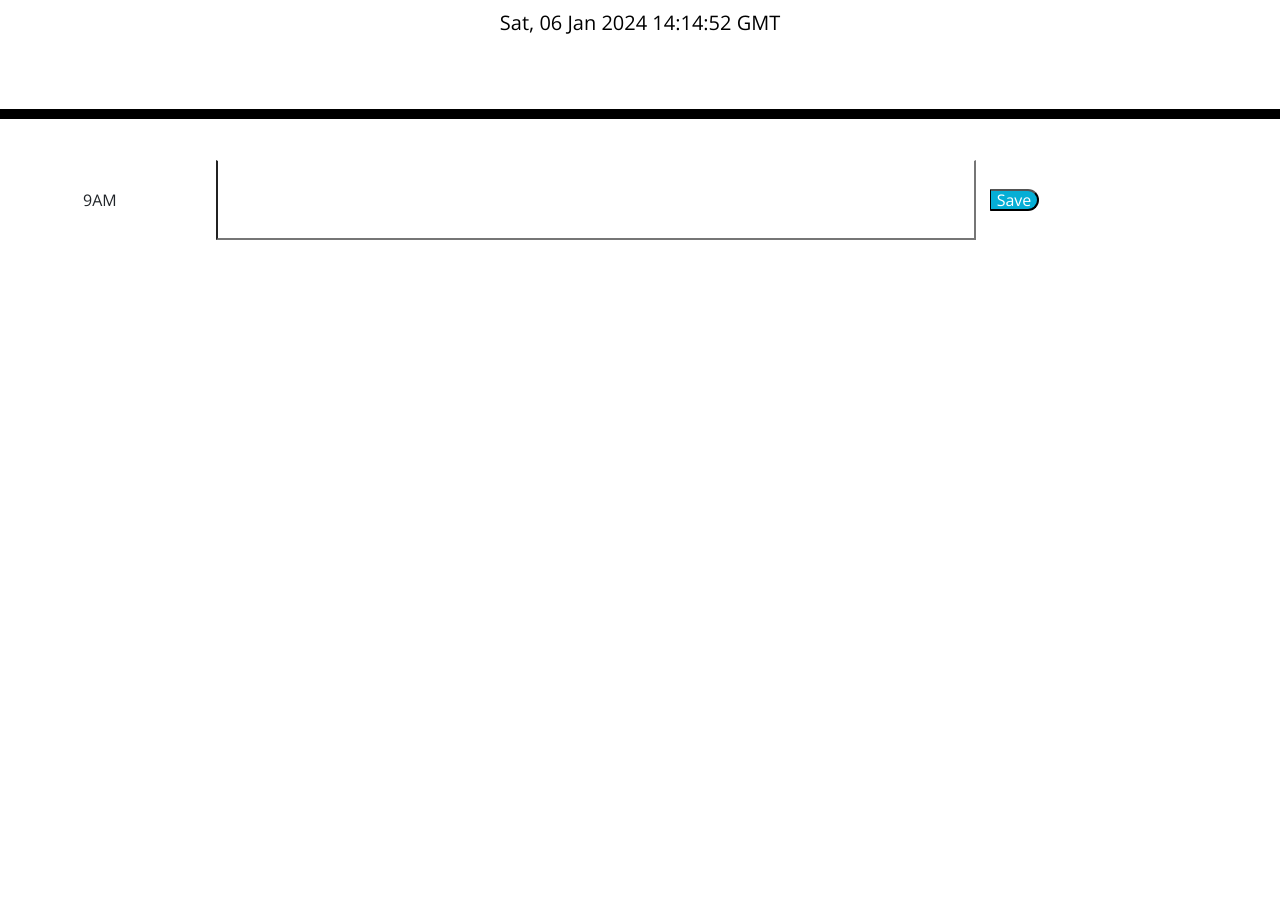
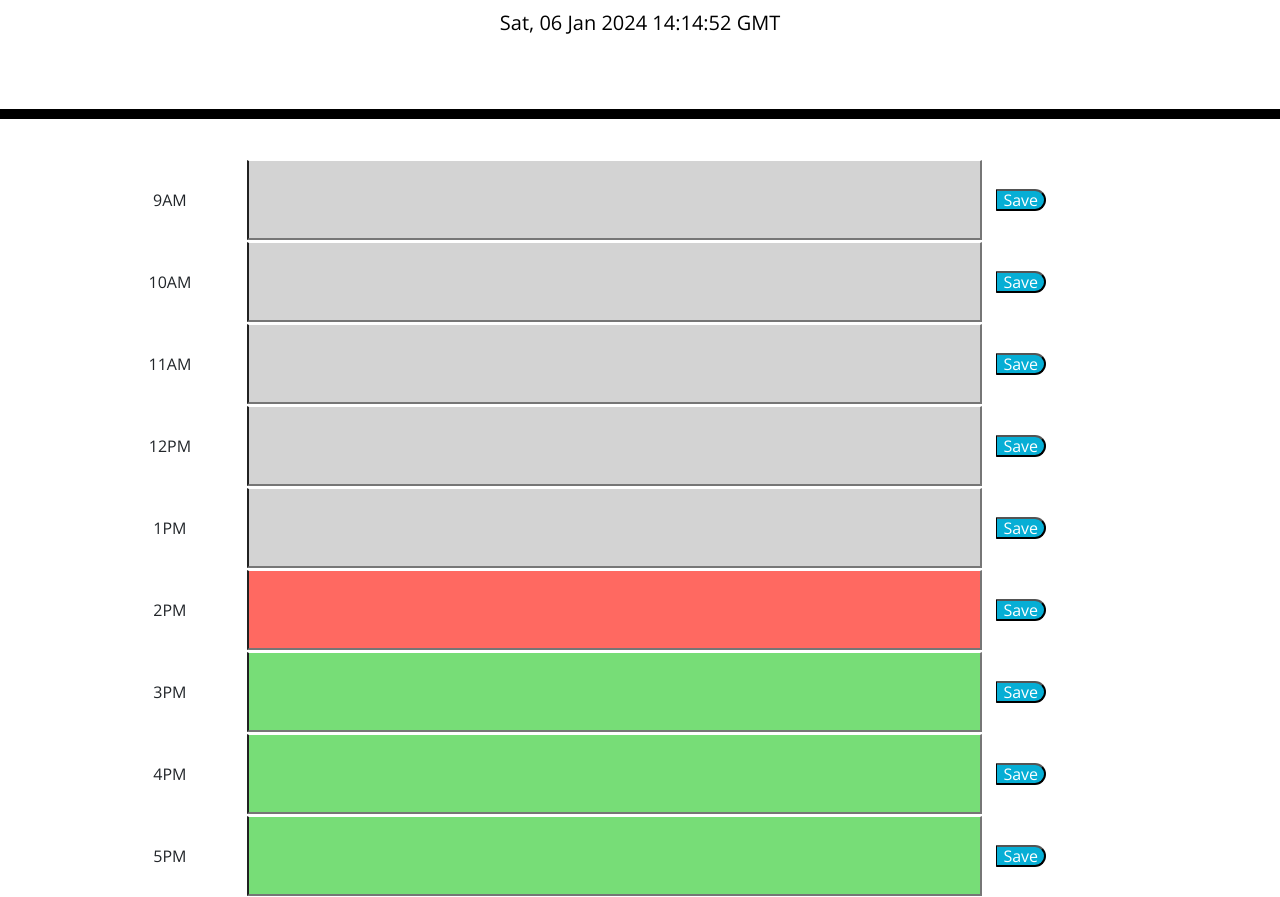
Before and after one commit to fumitsukai/Alex-work-day-scheduler, a plain HTML site: page index.html in a window 1280 px wide. Shown: the part 168-1065 px from the top of the page. Before the commit the page ends 800 px from the top, so only its background shows below. Drawn offline with nearby package versions, Linux system fonts and the light colour scheme.

Commit message:
added all table rows and updated colours based on time

```diff
--- a/assets/js/script.js
+++ b/assets/js/script.js
@@ -1,10 +1,6 @@
 const saveBtn = $('.saveBtn');
-const textEl = document.querySelector('.row');
+const textEl = $('.textarea');
 const currentDayEl = $('#currentDay');
-
-saveBtn.on('click', function() {
-    console.log(textEl.value);
-})
 
 //Header
 //display current day
@@ -13,5 +9,36 @@ const currentDay = dayjs();
 currentDayEl.text(currentDay);
 
 //Table
+//based on time change the colors of the textarea rows
+ function updateHoursChange() {
+    //store current hour in a variable so we can compare with the id of the textarea
+    var currentTime = dayjs().format('H');
+    //loop through the textarea elements to check them one by one with the current time
+    for (let i = 0; i < textEl.length; i++) {
+
+        //get element id as a string
+        var elementID = textEl[i].id;
+        //get element by id
+        var manipulateID = document.getElementById(elementID);
+        //remove any old classes
+        $(elementID).removeClass(".present .past .future");
+
+        //apply new class
+
+        if(elementID < currentTime) {
+            $(manipulateID).addClass('past');
+        } else if (elementID > currentTime) {
+            $(manipulateID).addClass('future');
+        } else {
+            $(manipulateID).addClass('present');
+        }
+    }
+
+ }
+
 //Take value and save it to local storage, display in the text area
-//based on time change the colors of the textarea rows
+saveBtn.on('click', function () {
+    console.log(textEl.value);
+})
+
+updateHoursChange();
--- a/index.html
+++ b/index.html
@@ -24,8 +24,48 @@
     <!-- Timeblocks go here -->
     <table>
       <tr>
-        <td>9AM</td>
-        <td><input type="text" class="textarea row"></td>
+        <td class="time-block"><label for="09">9AM</label></td>
+        <td><input type="text" class="textarea row" id="09"></td>
+        <td><button class="saveBtn" type="submit">Save</button></td>
+      </tr>
+      <tr>
+        <td class="time-block"><label for="10">10AM</label></td>
+        <td><input type="text" class="textarea row" id="10"></td>
+        <td><button class="saveBtn" type="submit">Save</button></td>
+      </tr>
+      <tr>
+        <td class="time-block"><label for="11">11AM</label></td>
+        <td><input type="text" class="textarea row" id="11"></td>
+        <td><button class="saveBtn" type="submit">Save</button></td>
+      </tr>
+      <tr>
+        <td class="time-block"><label for="12">12PM</label></td>
+        <td><input type="text" class="textarea row" id="12"></td>
+        <td><button class="saveBtn" type="submit">Save</button></td>
+      </tr>
+      <tr>
+        <td class="time-block"><label for="13">1PM</label></td>
+        <td><input type="text" class="textarea row" id="13"></td>
+        <td><button class="saveBtn" type="submit">Save</button></td>
+      </tr>
+      <tr>
+        <td class="time-block"><label for="14">2PM</label></td>
+        <td><input type="text" class="textarea row" id="14"></td>
+        <td><button class="saveBtn" type="submit">Save</button></td>
+      </tr>
+      <tr>
+        <td class="time-block"><label for="15">3PM</label></td>
+        <td><input type="text" class="textarea row" id="15"></td>
+        <td><button class="saveBtn" type="submit">Save</button></td>
+      </tr>
+      <tr>
+        <td class="time-block"><label for="16">4PM</label></td>
+        <td><input type="text" class="textarea row" id="16"></td>
+        <td><button class="saveBtn" type="submit">Save</button></td>
+      </tr>
+      <tr>
+        <td class="time-block"><label for="17">5PM</label></td>
+        <td><input type="text" class="textarea row" id="17"></td>
         <td><button class="saveBtn" type="submit">Save</button></td>
       </tr>
     </table>
```
